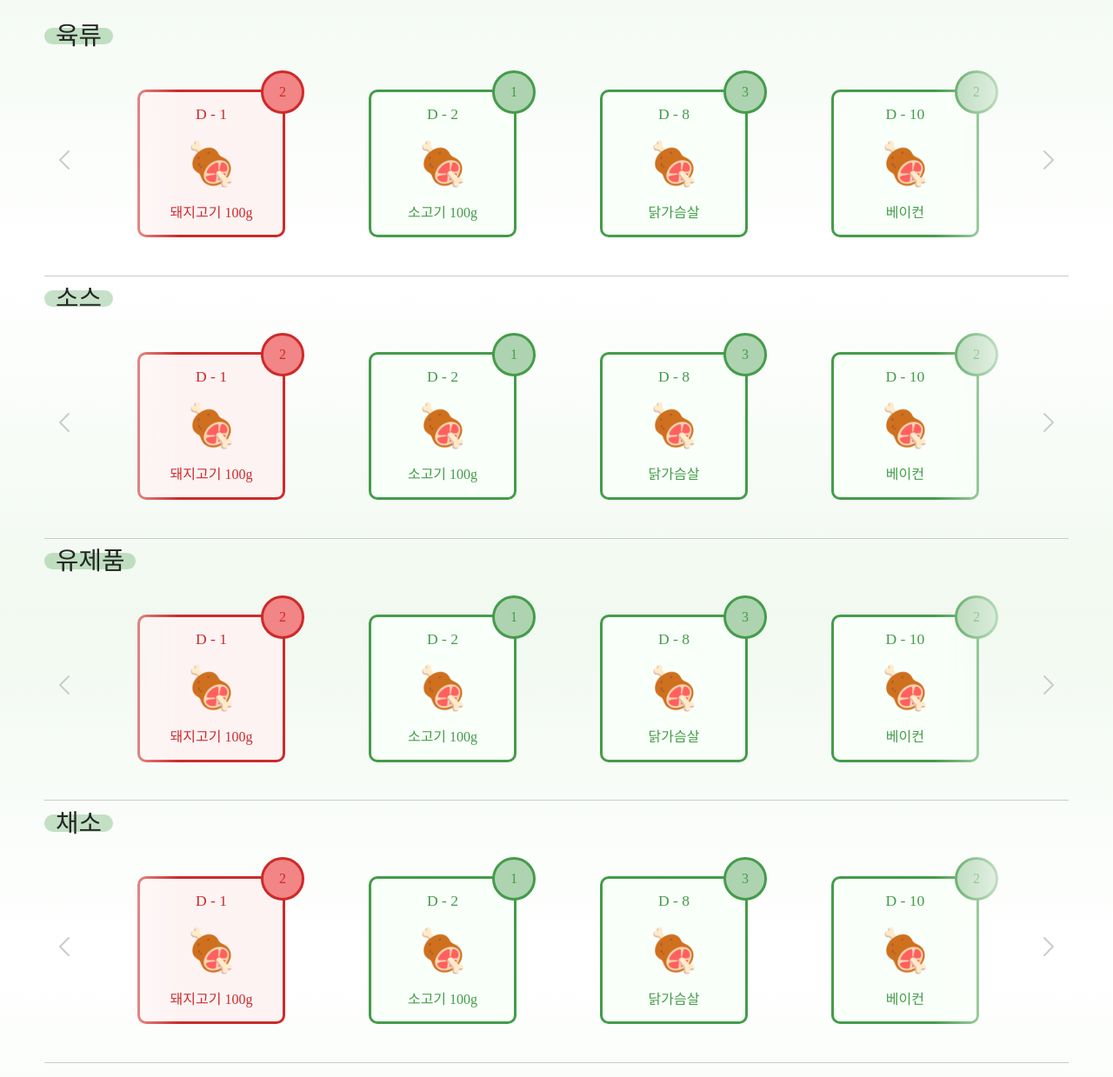
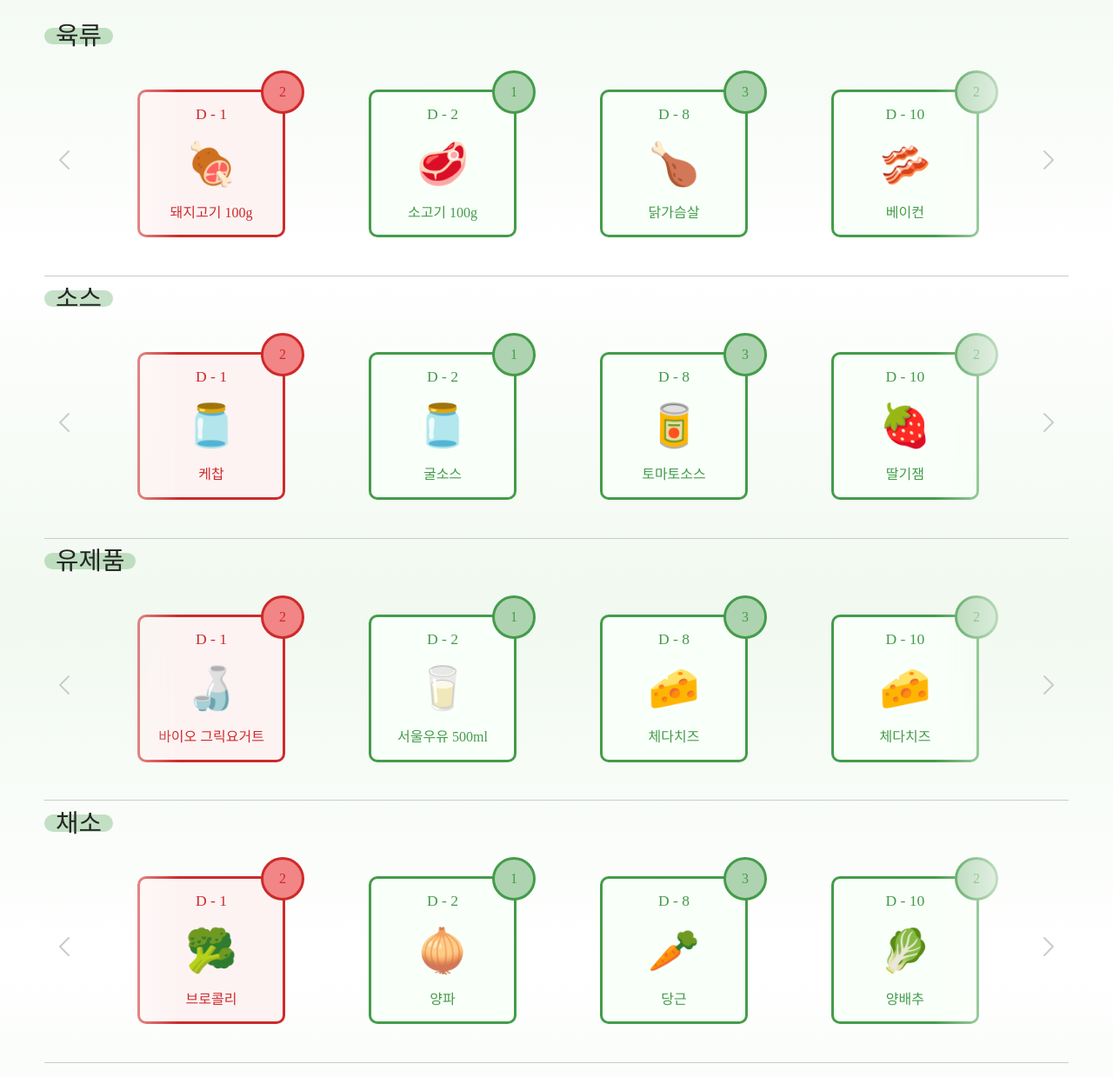
Before and after one commit to jhk3261/B-Naeng, a FastAPI app: page /stock_list in a window 1280 px wide. Shown: the part 98-1337 px from the top of the page at 87% size. Run offline with FastAPI, Linux system fonts and the light colour scheme; some web fonts are replaced.

Commit message:
stocklist 머지

```diff
--- a/front-web/templates/stock/stockList.html
+++ b/front-web/templates/stock/stockList.html
@@ -17,7 +17,10 @@
     <main>
         <div class="modal">
             <div class="modalPopup">
-                <div class="countStocks-modal"></div>
+                <div class="countStocks-modal">
+                    <div class="upBtn"></div>
+                    <div class="downBtn"></div>
+                </div>
                 <div class="itemBox-modal">
                     <div class="expirationDate-modal"></div>
                     <div class="itemImg-modal"></div>
@@ -45,7 +48,7 @@
                                 <div class="countStocks leftDaysBox">1</div>
                                 <div class="itemBox">
                                     <div class="expirationDate">D - 2</div>
-                                    <div class="itemImg">🍖</div>
+                                    <div class="itemImg">🥩</div>
                                     <div class="itemName">소고기 100g</div>
                                 </div>
                             </li>
@@ -53,7 +56,7 @@
                                 <div class="countStocks leftDaysBox">3</div>
                                 <div class="itemBox">
                                     <div class="expirationDate">D - 8</div>
-                                    <div class="itemImg">🍖</div>
+                                    <div class="itemImg">🍗</div>
                                     <div class="itemName">닭가슴살</div>
                                 </div>
                             </li>
@@ -61,7 +64,7 @@
                                 <div class="countStocks leftDaysBox">2</div>
                                 <div class="itemBox">
                                     <div class="expirationDate">D - 10</div>
-                                    <div class="itemImg">🍖</div>
+                                    <div class="itemImg">🥓</div>
                                     <div class="itemName">베이컨</div>
                                 </div>
                             </li>
@@ -69,7 +72,7 @@
                                 <div class="countStocks leftDaysBox">1</div>
                                 <div class="itemBox">
                                     <div class="expirationDate">D - 2</div>
-                                    <div class="itemImg">🍖</div>
+                                    <div class="itemImg">🥩</div>
                                     <div class="itemName">소고기 100g</div>
                                 </div>
                             </li>
@@ -77,7 +80,7 @@
                                 <div class="countStocks leftDaysBox">3</div>
                                 <div class="itemBox">
                                     <div class="expirationDate">D - 8</div>
-                                    <div class="itemImg">🍖</div>
+                                    <div class="itemImg">🍗</div>
                                     <div class="itemName">닭가슴살</div>
                                 </div>
                             </li>
@@ -85,7 +88,7 @@
                                 <div class="countStocks leftDaysBox">2</div>
                                 <div class="itemBox">
                                     <div class="expirationDate">D - 10</div>
-                                    <div class="itemImg">🍖</div>
+                                    <div class="itemImg">🥓</div>
                                     <div class="itemName">베이컨</div>
                                 </div>
                             </li>
@@ -93,7 +96,7 @@
                                 <div class="countStocks leftDaysBox">1</div>
                                 <div class="itemBox">
                                     <div class="expirationDate">D - 2</div>
-                                    <div class="itemImg">🍖</div>
+                                    <div class="itemImg">🥩</div>
                                     <div class="itemName">소고기 100g</div>
                                 </div>
                             </li>
@@ -101,7 +104,7 @@
                                 <div class="countStocks leftDaysBox">3</div>
                                 <div class="itemBox">
                                     <div class="expirationDate">D - 8</div>
-                                    <div class="itemImg">🍖</div>
+                                    <div class="itemImg">🍗</div>
                                     <div class="itemName">닭가슴살</div>
                                 </div>
                             </li>
@@ -120,72 +123,72 @@
                                 <div class="countStocks left1DayBox">2</div>
                                 <div class="itemBox">
                                     <div class="expirationDate">D - 1</div>
-                                    <div class="itemImg">🍖</div>
-                                    <div class="itemName">돼지고기 100g</div>
+                                    <div class="itemImg">🫙</div>
+                                    <div class="itemName">케찹</div>
                                 </div>
                             </li>
                             <li class="leftDaysBox itemList">
                                 <div class="countStocks leftDaysBox">1</div>
                                 <div class="itemBox">
                                     <div class="expirationDate">D - 2</div>
-                                    <div class="itemImg">🍖</div>
-                                    <div class="itemName">소고기 100g</div>
+                                    <div class="itemImg">🫙</div>
+                                    <div class="itemName">굴소스</div>
                                 </div>
                             </li>
                             <li class="leftDaysBox itemList">
                                 <div class="countStocks leftDaysBox">3</div>
                                 <div class="itemBox">
                                     <div class="expirationDate">D - 8</div>
-                                    <div class="itemImg">🍖</div>
-                                    <div class="itemName">닭가슴살</div>
+                                    <div class="itemImg">🥫</div>
+                                    <div class="itemName">토마토소스</div>
                                 </div>
                             </li>
                             <li class="leftDaysBox itemList">
                                 <div class="countStocks leftDaysBox">2</div>
                                 <div class="itemBox">
                                     <div class="expirationDate">D - 10</div>
-                                    <div class="itemImg">🍖</div>
-                                    <div class="itemName">베이컨</div>
+                                    <div class="itemImg">🍓</div>
+                                    <div class="itemName">딸기잼</div>
                                 </div>
                             </li>
                             <li class="leftDaysBox itemList">
                                 <div class="countStocks leftDaysBox">1</div>
                                 <div class="itemBox">
                                     <div class="expirationDate">D - 2</div>
-                                    <div class="itemImg">🍖</div>
-                                    <div class="itemName">소고기 100g</div>
+                                    <div class="itemImg">🫙</div>
+                                    <div class="itemName">굴소스</div>
                                 </div>
                             </li>
                             <li class="leftDaysBox itemList">
                                 <div class="countStocks leftDaysBox">3</div>
                                 <div class="itemBox">
                                     <div class="expirationDate">D - 8</div>
-                                    <div class="itemImg">🍖</div>
-                                    <div class="itemName">닭가슴살</div>
+                                    <div class="itemImg">🥫</div>
+                                    <div class="itemName">토마토소스</div>
                                 </div>
                             </li>
                             <li class="leftDaysBox itemList">
                                 <div class="countStocks leftDaysBox">2</div>
                                 <div class="itemBox">
                                     <div class="expirationDate">D - 10</div>
-                                    <div class="itemImg">🍖</div>
-                                    <div class="itemName">베이컨</div>
+                                    <div class="itemImg">🍓</div>
+                                    <div class="itemName">딸기잼</div>
                                 </div>
                             </li>
                             <li class="leftDaysBox itemList">
                                 <div class="countStocks leftDaysBox">1</div>
                                 <div class="itemBox">
                                     <div class="expirationDate">D - 2</div>
-                                    <div class="itemImg">🍖</div>
-                                    <div class="itemName">소고기 100g</div>
+                                    <div class="itemImg">🫙</div>
+                                    <div class="itemName">굴소스</div>
                                 </div>
                             </li>
                             <li class="leftDaysBox itemList">
                                 <div class="countStocks leftDaysBox">3</div>
                                 <div class="itemBox">
                                     <div class="expirationDate">D - 8</div>
-                                    <div class="itemImg">🍖</div>
-                                    <div class="itemName">닭가슴살</div>
+                                    <div class="itemImg">🥫</div>
+                                    <div class="itemName">토마토소스</div>
                                 </div>
                             </li>
                         </ul>
@@ -203,16 +206,40 @@
                                 <div class="countStocks left1DayBox">2</div>
                                 <div class="itemBox">
                                     <div class="expirationDate">D - 1</div>
-                                    <div class="itemImg">🍖</div>
-                                    <div class="itemName">돼지고기 100g</div>
+                                    <div class="itemImg">🍶</div>
+                                    <div class="itemName">바이오 그릭요거트</div>
                                 </div>
                             </li>
                             <li class="leftDaysBox itemList">
                                 <div class="countStocks leftDaysBox">1</div>
                                 <div class="itemBox">
                                     <div class="expirationDate">D - 2</div>
-                                    <div class="itemImg">🍖</div>
-                                    <div class="itemName">소고기 100g</div>
+                                    <div class="itemImg">🥛</div>
+                                    <div class="itemName">서울우유 500ml</div>
+                                </div>
+                            </li>
+                            <li class="leftDaysBox itemList">
+                                <div class="countStocks leftDaysBox">3</div>
+                                <div class="itemBox">
+                                    <div class="expirationDate">D - 8</div>
+                                    <div class="itemImg">🧀</div>
+                                    <div class="itemName">체다치즈</div>
+                                </div>
+                            </li>
+                            <li class="leftDaysBox itemList">
+                                <div class="countStocks leftDaysBox">2</div>
+                                <div class="itemBox">
+                                    <div class="expirationDate">D - 10</div>
+                                    <div class="itemImg">🧀</div>
+                                    <div class="itemName">체다치즈</div>
+                                </div>
+                            </li>
+                            <li class="leftDaysBox itemList">
+                                <div class="countStocks leftDaysBox">1</div>
+                                <div class="itemBox">
+                                    <div class="expirationDate">D - 2</div>
+                                    <div class="itemImg">🥛</div>
+                                    <div class="itemName">서울우유 500ml</div>
                                 </div>
                             </li>
                             <li class="leftDaysBox itemList">
@@ -220,7 +247,7 @@
                                 <div class="itemBox">
                                     <div class="expirationDate">D - 8</div>
                                     <div class="itemImg">🍖</div>
-                                    <div class="itemName">닭가슴살</div>
+                                    <div class="itemName">버터</div>
                                 </div>
                             </li>
                             <li class="leftDaysBox itemList">
@@ -228,47 +255,23 @@
                                 <div class="itemBox">
                                     <div class="expirationDate">D - 10</div>
                                     <div class="itemImg">🍖</div>
-                                    <div class="itemName">베이컨</div>
+                                    <div class="itemName">버터</div>
                                 </div>
                             </li>
                             <li class="leftDaysBox itemList">
                                 <div class="countStocks leftDaysBox">1</div>
                                 <div class="itemBox">
                                     <div class="expirationDate">D - 2</div>
-                                    <div class="itemImg">🍖</div>
-                                    <div class="itemName">소고기 100g</div>
+                                    <div class="itemImg">🥛</div>
+                                    <div class="itemName">서울우유 500ml</div>
                                 </div>
                             </li>
                             <li class="leftDaysBox itemList">
                                 <div class="countStocks leftDaysBox">3</div>
                                 <div class="itemBox">
                                     <div class="expirationDate">D - 8</div>
-                                    <div class="itemImg">🍖</div>
-                                    <div class="itemName">닭가슴살</div>
-                                </div>
-                            </li>
-                            <li class="leftDaysBox itemList">
-                                <div class="countStocks leftDaysBox">2</div>
-                                <div class="itemBox">
-                                    <div class="expirationDate">D - 10</div>
-                                    <div class="itemImg">🍖</div>
-                                    <div class="itemName">베이컨</div>
-                                </div>
-                            </li>
-                            <li class="leftDaysBox itemList">
-                                <div class="countStocks leftDaysBox">1</div>
-                                <div class="itemBox">
-                                    <div class="expirationDate">D - 2</div>
-                                    <div class="itemImg">🍖</div>
-                                    <div class="itemName">소고기 100g</div>
-                                </div>
-                            </li>
-                            <li class="leftDaysBox itemList">
-                                <div class="countStocks leftDaysBox">3</div>
-                                <div class="itemBox">
-                                    <div class="expirationDate">D - 8</div>
-                                    <div class="itemImg">🍖</div>
-                                    <div class="itemName">닭가슴살</div>
+                                    <div class="itemImg">🧀</div>
+                                    <div class="itemName">체다치즈</div>
                                 </div>
                             </li>
                         </ul>
@@ -286,72 +289,72 @@
                                 <div class="countStocks left1DayBox">2</div>
                                 <div class="itemBox">
                                     <div class="expirationDate">D - 1</div>
-                                    <div class="itemImg">🍖</div>
-                                    <div class="itemName">돼지고기 100g</div>
+                                    <div class="itemImg">🥦</div>
+                                    <div class="itemName">브로콜리</div>
                                 </div>
                             </li>
                             <li class="leftDaysBox itemList">
                                 <div class="countStocks leftDaysBox">1</div>
                                 <div class="itemBox">
                                     <div class="expirationDate">D - 2</div>
-                                    <div class="itemImg">🍖</div>
-                                    <div class="itemName">소고기 100g</div>
+                                    <div class="itemImg">🧅</div>
+                                    <div class="itemName">양파</div>
                                 </div>
                             </li>
                             <li class="leftDaysBox itemList">
                                 <div class="countStocks leftDaysBox">3</div>
                                 <div class="itemBox">
                                     <div class="expirationDate">D - 8</div>
-                                    <div class="itemImg">🍖</div>
-                                    <div class="itemName">닭가슴살</div>
+                                    <div class="itemImg">🥕</div>
+                                    <div class="itemName">당근</div>
                                 </div>
                             </li>
                             <li class="leftDaysBox itemList">
                                 <div class="countStocks leftDaysBox">2</div>
                                 <div class="itemBox">
                                     <div class="expirationDate">D - 10</div>
-                                    <div class="itemImg">🍖</div>
-                                    <div class="itemName">베이컨</div>
+                                    <div class="itemImg">🥬</div>
+                                    <div class="itemName">양배추</div>
                                 </div>
                             </li>
                             <li class="leftDaysBox itemList">
                                 <div class="countStocks leftDaysBox">1</div>
                                 <div class="itemBox">
                                     <div class="expirationDate">D - 2</div>
-                                    <div class="itemImg">🍖</div>
-                                    <div class="itemName">소고기 100g</div>
+                                    <div class="itemImg">🧅</div>
+                                    <div class="itemName">양파</div>
                                 </div>
                             </li>
                             <li class="leftDaysBox itemList">
                                 <div class="countStocks leftDaysBox">3</div>
                                 <div class="itemBox">
                                     <div class="expirationDate">D - 8</div>
-                                    <div class="itemImg">🍖</div>
-                                    <div class="itemName">닭가슴살</div>
+                                    <div class="itemImg">🥕</div>
+                                    <div class="itemName">당근</div>
                                 </div>
                             </li>
                             <li class="leftDaysBox itemList">
                                 <div class="countStocks leftDaysBox">2</div>
                                 <div class="itemBox">
                                     <div class="expirationDate">D - 10</div>
-                                    <div class="itemImg">🍖</div>
-                                    <div class="itemName">베이컨</div>
+                                    <div class="itemImg">🥦</div>
+                                    <div class="itemName">브로콜리</div>
                                 </div>
                             </li>
                             <li class="leftDaysBox itemList">
                                 <div class="countStocks leftDaysBox">1</div>
                                 <div class="itemBox">
                                     <div class="expirationDate">D - 2</div>
-                                    <div class="itemImg">🍖</div>
-                                    <div class="itemName">소고기 100g</div>
+                                    <div class="itemImg">🥬</div>
+                                    <div class="itemName">양배추</div>
                                 </div>
                             </li>
                             <li class="leftDaysBox itemList">
                                 <div class="countStocks leftDaysBox">3</div>
                                 <div class="itemBox">
                                     <div class="expirationDate">D - 8</div>
-                                    <div class="itemImg">🍖</div>
-                                    <div class="itemName">닭가슴살</div>
+                                    <div class="itemImg">🧅</div>
+                                    <div class="itemName">양파</div>
                                 </div>
                             </li>
                         </ul>
```
Also changed, not shown: front-web/static/css/stock/stockList.css (+25 -6 lines), front-web/static/images/stock/downBtn.svg (added), front-web/static/images/stock/upBtn.svg (added).
